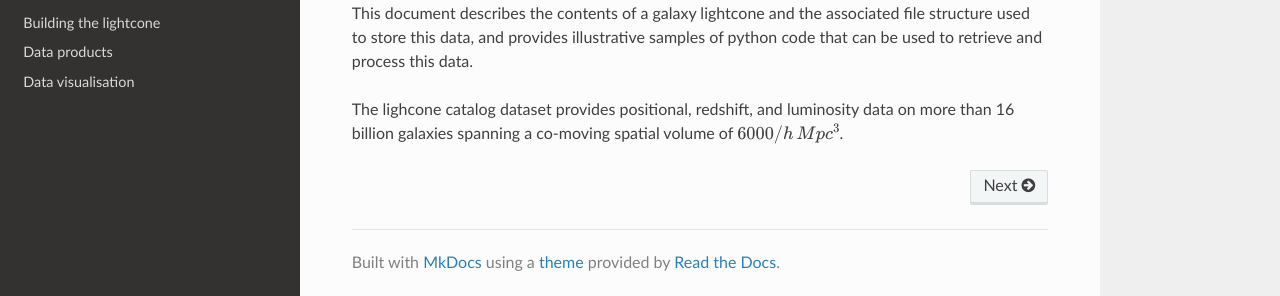
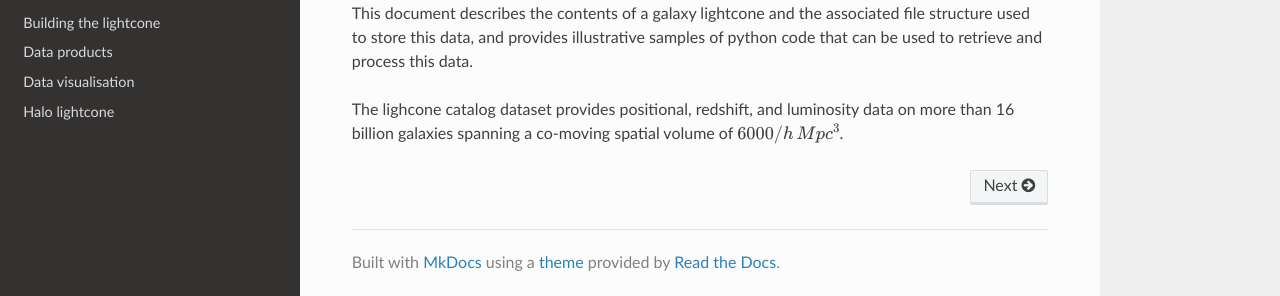
Before and after one commit to rajbooth/Lightcone, an MkDocs documentation site: the page built from docs/index.md, in a window 1280 px wide. Shown: the part 158-454 px from the top of the page. Built offline with MkDocs 1.6.1, drawn with Linux system fonts in a browser that asks for light colours; nearby versions of some CDN libraries; formulas are drawn with MathJax 3.

Commit message:
Update mkdocs.yml
Halo lightcone documentation added

```diff
--- a/mkdocs.yml
+++ b/mkdocs.yml
@@ -6,6 +6,7 @@ nav:
   - Building the lightcone: building_lightcone.md
   - Data products: data_products.md
   - Data visualisation: data_visualisation.md
+  - Halo lightcone: halo_lightcone.md
 
 theme:  readthedocs
 
```
